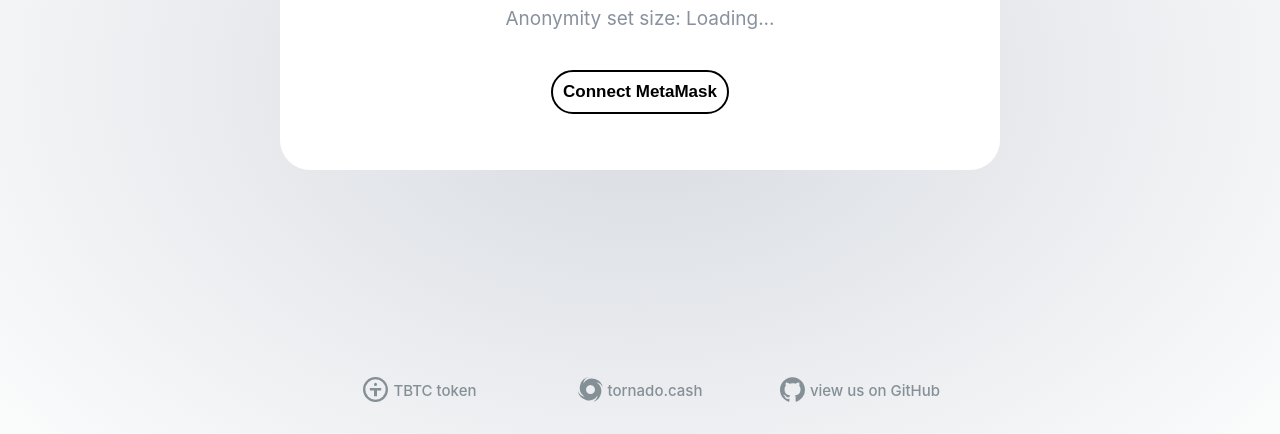
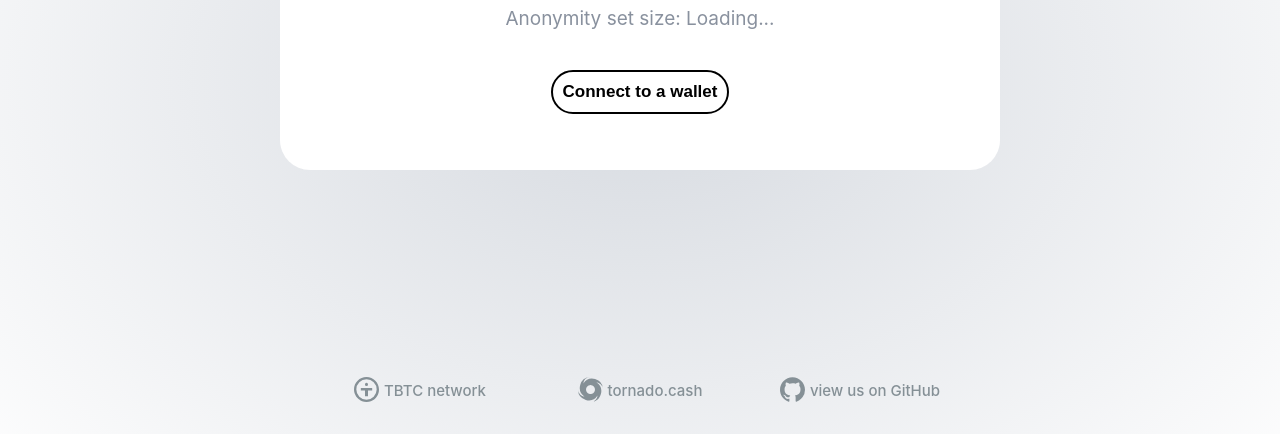
Before and after one commit to tbtctornado/frontend, a React (Create React App) app: page / in a window 1280 px wide. Shown: the part 363-797 px from the top of the page. Built offline with nearby package versions, Linux system fonts and the light colour scheme; no server answers.

Commit message:
Minor UI improvements

```diff
--- a/src/components/DepositPage.tsx
+++ b/src/components/DepositPage.tsx
@@ -1,5 +1,5 @@
 import React, { Component } from 'react';
-import { DEPOSIT_AMOUNTS, NETWORK, TOKEN_ADDRESS, TORNADO_INSTANCES_ADDRESSES } from '../config';
+import { DEPOSIT_AMOUNTS, NETWORK, TOKEN_ADDRESS, TORNADO_INSTANCES_ADDRESSES, AMOUNTS_DISABLED } from '../config';
 import { tokenABI } from '../contracts/tokenABI';
 import { getNoteStringAndCommitment } from '../utils/snarks-functions';
 import { getAnonymitySetSize } from '../utils/axios-functions';
@@ -143,7 +143,7 @@ class DepositPage extends Component<{}, DepositPageState> {
             this.setState({ sendingDeposit: true });
 
             const { noteString, commitment } = getNoteStringAndCommitment(
-                'pbtc',
+                'tbtc',
                 tbtcAmount,
                 await web3.eth.net.getId(),
             );
@@ -185,7 +185,7 @@ class DepositPage extends Component<{}, DepositPageState> {
                                 id={index.toString()}
                                 value={amount}
                                 onChange={() => this.setBtcAmountHandler(amount)}
-                                // disabled={this.state.loading || AMOUNTS_DISABLED.includes(amount)} // don't allow the user to change TBTC amount while transactions are being provessed
+                                disabled={this.state.loading || AMOUNTS_DISABLED.includes(amount)} // don't allow the user to change TBTC amount while transactions are being provessed
                             />
                             <span className="checkmark" />
                         </label>
@@ -209,7 +209,7 @@ class DepositPage extends Component<{}, DepositPageState> {
         // DEPOSIT BUTTON
         let depositButton = (
             <button className="make-deposit-button hover-button" onClick={this.connectWallet}>
-                Connect MetaMask
+                Connect to a wallet
             </button>
         );
 
--- a/src/components/Footer.tsx
+++ b/src/components/Footer.tsx
@@ -10,7 +10,7 @@ const Footer = () => {
                 <div className="column">
                     <a href="https://tbtc.network/" target="_blank">
                         <SvgTbtcIcon fill="#859096" />
-                        <span>TBTC token</span>
+                        <span>TBTC network</span>
                     </a>
                 </div>
                 <div className="column">
--- a/src/config.ts
+++ b/src/config.ts
@@ -16,7 +16,7 @@ const TORNADO_INSTANCES_ADDRESSES: any = {
 const DEPOSIT_AMOUNTS: number[] = Object.keys(TORNADO_INSTANCES_ADDRESSES[NETWORK]).sort().map(Number);
 
 // Do not allow the user to choose the following amounts
-const AMOUNTS_DISABLED: number[] = [0.01, 0.1];
+const AMOUNTS_DISABLED: number[] = [];
 
 const TOKEN_ADDRESS = {
     ropsten: '0xEB770B1883Dcce11781649E8c4F1ac5F4B40C978',
```
